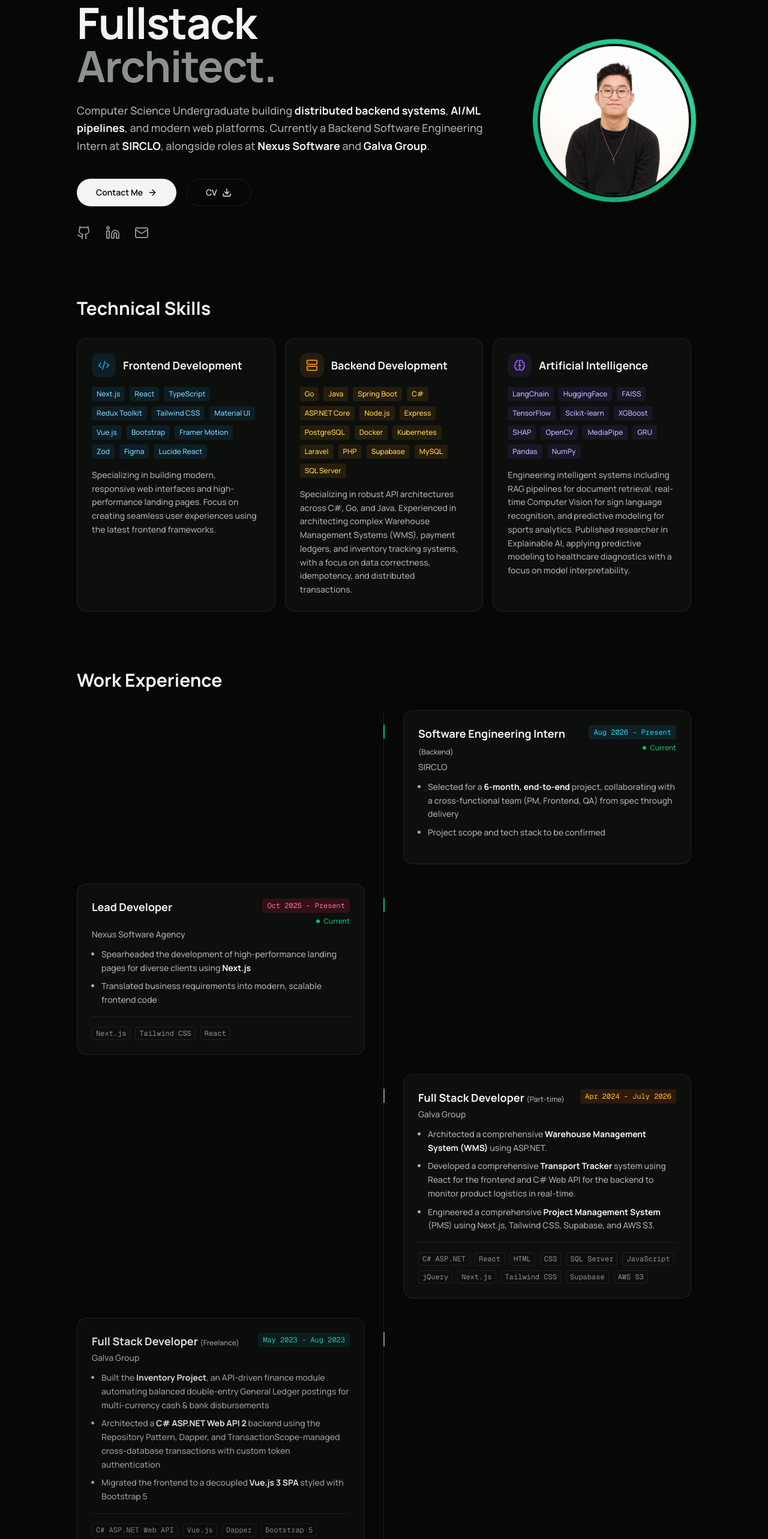
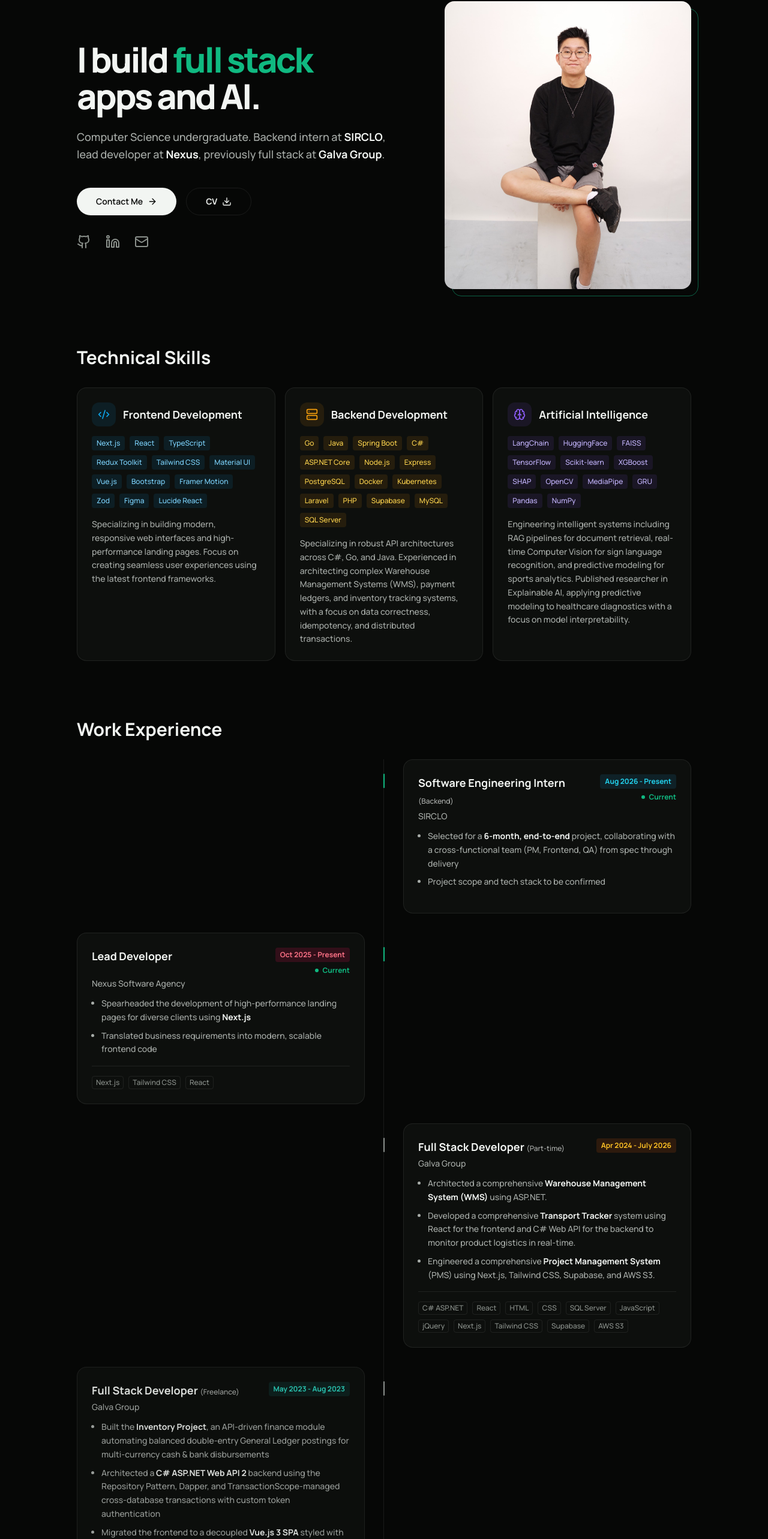
Before and after one commit to NichoHo/portfolio, a Next.js app: page /portfolio/ in a window 1280 px wide. Shown: the part 143-2709 px from the top of the page at 60% size. Built offline with nearby package versions, Linux system fonts and the light colour scheme.

Commit message:
style: redesign hero with full photo card, new headline, restore social icons; drop mono font on tags

```diff
--- a/app/page.tsx
+++ b/app/page.tsx
@@ -65,14 +65,12 @@ export default function Home() {
             className="relative flex-1 space-y-6 text-center md:text-left"
           >
 
-            <h1 className="text-5xl md:text-7xl font-bold tracking-tight text-[var(--text-primary)]">
-              Fullstack <br />
-              <span className="text-[var(--text-tertiary)]">Architect.</span>
+            <h1 className="text-5xl md:text-[3.25rem] lg:text-[3.6rem] font-extrabold tracking-tighter leading-[1.05] text-balance text-[var(--text-primary)]">
+              I build <span className="text-emerald-500">full stack</span> apps and AI.
             </h1>
 
-            <p className="text-lg text-[var(--text-secondary)] leading-relaxed">
-              Computer Science Undergraduate building <strong className="text-[var(--text-primary)]">distributed backend systems</strong>, <strong className="text-[var(--text-primary)]">AI/ML pipelines</strong>, and modern web platforms.
-              Currently a Backend Software Engineering Intern at <strong className="text-[var(--text-primary)]">SIRCLO</strong>, alongside roles at <strong className="text-[var(--text-primary)]">Nexus Software</strong> and <strong className="text-[var(--text-primary)]">Galva Group</strong>.
+            <p className="text-lg text-[var(--text-secondary)] leading-relaxed max-w-[48ch] mx-auto md:mx-0">
+              Computer Science undergraduate. Backend intern at <strong className="text-[var(--text-primary)]">SIRCLO</strong>, lead developer at <strong className="text-[var(--text-primary)]">Nexus</strong>, previously full stack at <strong className="text-[var(--text-primary)]">Galva Group</strong>.
             </p>
 
             <div className="flex flex-col sm:flex-row gap-4 pt-4 justify-center md:justify-start">
@@ -89,7 +87,7 @@ export default function Home() {
                 href="/portfolio/CV.pdf"
                 target="_blank"
                 rel="noopener noreferrer"
-                className="inline-flex items-center justify-center rounded-full border border-[var(--border)] px-8 py-3 text-sm font-medium transition-colors hover:bg-[var(--border)]"
+                className="inline-flex items-center justify-center rounded-full border border-[var(--border)] px-8 py-3 text-sm font-bold transition-colors hover:bg-[var(--border)]"
               >
                 CV <Download className="ml-2 w-4 h-4" />
               </a>
@@ -97,32 +95,32 @@ export default function Home() {
 
             <div className="flex gap-6 pt-2 text-[var(--text-tertiary)] justify-center md:justify-start">
               {/* GITHUB */}
-              <a href="https://github.com/NichoHo" target="_blank" rel="noopener noreferrer">
+              <a href="https://github.com/NichoHo" target="_blank" rel="noopener noreferrer" aria-label="GitHub">
                 <Github className="w-6 h-6 hover:text-[var(--text-primary)] cursor-pointer transition-colors" />
               </a>
               {/* LINKEDIN */}
-              <a href="https://www.linkedin.com/in/nichoho/" target="_blank" rel="noopener noreferrer">
+              <a href="https://www.linkedin.com/in/nichoho/" target="_blank" rel="noopener noreferrer" aria-label="LinkedIn">
                 <Linkedin className="w-6 h-6 hover:text-[var(--accent)] cursor-pointer transition-colors" />
               </a>
               {/* EMAIL */}
-              <a href="mailto:nikko150905@gmail.com">
+              <a href="mailto:nikko150905@gmail.com" aria-label="Email">
                 <Mail className="w-6 h-6 hover:text-[var(--text-primary)] cursor-pointer transition-colors" />
               </a>
             </div>
           </motion.div>
 
-          {/* IMAGE SIDE */}
+          {/* IMAGE SIDE: top of the photo is empty backdrop, so crop it with a 6:7 box anchored to the bottom */}
           <motion.div
-             initial={{ opacity: 0, scale: 0.9 }}
-             animate={{ opacity: 1, scale: 1 }}
-             transition={{ delay: 0.2, duration: 0.6, ease: easeOut }}
+             initial={{ opacity: 0, y: 16 }}
+             animate={{ opacity: 1, y: 0 }}
+             transition={{ delay: 0.15, duration: 0.6, ease: easeOut }}
              className="relative"
           >
-            <div className="absolute -inset-2 rounded-full bg-[conic-gradient(from_0deg,#10b981,#34d399,#10b981)] ring-spin" />
+            <div className="absolute inset-0 translate-x-3 translate-y-3 rounded-2xl border border-emerald-500/50" />
             <img
-              src="/portfolio/photo.jpg"
-              alt="Nicholas Ho"
-              className="relative w-48 h-48 md:w-64 md:h-64 object-cover rounded-full border-4 border-[var(--surface)] shadow-xl"
+              src="/portfolio/photo-full.jpg"
+              alt="Nicholas Ho sitting on a white block, smiling"
+              className="relative aspect-[6/7] h-[min(62dvh,30rem)] w-auto rounded-2xl object-cover object-bottom"
             />
           </motion.div>
         </section>
@@ -237,8 +235,8 @@ export default function Home() {
                                 <div className="flex justify-between items-start gap-3">
                                     <h3 className="font-bold text-[var(--text-primary)] text-lg">Software Engineering Intern <span className="text-xs font-normal opacity-70">(Backend)</span></h3>
                                     <div className="flex flex-col items-end gap-1.5 shrink-0">
-                                        <span className="font-mono text-cyan-600 dark:text-cyan-400 text-xs bg-cyan-50 dark:bg-cyan-900/30 px-2 py-1 rounded whitespace-nowrap">Aug 2026 - Present</span>
-                                        <span className="inline-flex items-center gap-1.5 text-xs font-medium text-[var(--accent)]">
+                                        <span className="text-cyan-600 dark:text-cyan-400 text-xs font-bold bg-cyan-50 dark:bg-cyan-900/30 px-2 py-1 rounded whitespace-nowrap">Aug 2026 - Present</span>
+                                        <span className="inline-flex items-center gap-1.5 text-xs font-bold text-[var(--accent)]">
                                             <span className="relative flex h-1.5 w-1.5">
                                                 <span className="animate-ping absolute inline-flex h-full w-full rounded-full bg-[var(--accent)] opacity-75"></span>
                                                 <span className="relative inline-flex rounded-full h-1.5 w-1.5 bg-[var(--accent)]"></span>
@@ -271,8 +269,8 @@ export default function Home() {
                                 <div className="flex justify-between items-start gap-3">
                                     <h3 className="font-bold text-[var(--text-primary)] text-lg">Lead Developer</h3>
                                     <div className="flex flex-col items-end gap-1.5 shrink-0">
-                                        <span className="font-mono text-rose-600 dark:text-rose-400 text-xs bg-rose-50 dark:bg-rose-900/30 px-2 py-1 rounded whitespace-nowrap">Oct 2025 - Present</span>
-                                        <span className="inline-flex items-center gap-1.5 text-xs font-medium text-[var(--accent)]">
+                                        <span className="text-rose-600 dark:text-rose-400 text-xs font-bold bg-rose-50 dark:bg-rose-900/30 px-2 py-1 rounded whitespace-nowrap">Oct 2025 - Present</span>
+                                        <span className="inline-flex items-center gap-1.5 text-xs font-bold text-[var(--accent)]">
                                             <span className="relative flex h-1.5 w-1.5">
                                                 <span className="animate-ping absolute inline-flex h-full w-full rounded-full bg-[var(--accent)] opacity-75"></span>
                                                 <span className="relative inline-flex rounded-full h-1.5 w-1.5 bg-[var(--accent)]"></span>
@@ -290,9 +288,9 @@ export default function Home() {
                             </ul>
 
                             <div className="pt-4 border-t border-[var(--border)] flex flex-wrap gap-2">
-                                <span className="text-xs font-mono text-[var(--text-tertiary)] border border-[var(--border)] px-1.5 py-0.5 rounded">Next.js</span>
-                                <span className="text-xs font-mono text-[var(--text-tertiary)] border border-[var(--border)] px-1.5 py-0.5 rounded">Tailwind CSS</span>
-                                <span className="text-xs font-mono text-[var(--text-tertiary)] border border-[var(--border)] px-1.5 py-0.5 rounded">React</span>
+                                <span className="text-xs text-[var(--text-tertiary)] border border-[var(--border)] px-1.5 py-0.5 rounded">Next.js</span>
+                                <span className="text-xs text-[var(--text-tertiary)] border border-[var(--border)] px-1.5 py-0.5 rounded">Tailwind CSS</span>
+                                <span className="text-xs text-[var(--text-tertiary)] border border-[var(--border)] px-1.5 py-0.5 rounded">React</span>
                             </div>
                         </Card>
                     </div>
@@ -310,7 +308,7 @@ export default function Home() {
                             <div className="flex flex-col gap-1 mb-3">
                                 <div className="flex justify-between items-start">
                                     <h3 className="font-bold text-[var(--text-primary)] text-lg">Full Stack Developer <span className="text-xs font-normal opacity-70">(Part-time)</span></h3>
-                                    <span className="font-mono text-amber-600 dark:text-amber-400 text-xs bg-amber-50 dark:bg-amber-900/30 px-2 py-1 rounded whitespace-nowrap">Apr 2024 - July 2026</span>
+                                    <span className="text-amber-600 dark:text-amber-400 text-xs font-bold bg-amber-50 dark:bg-amber-900/30 px-2 py-1 rounded whitespace-nowrap">Apr 2024 - July 2026</span>
                                 </div>
                                 <span className="text-[var(--text-secondary)] font-medium text-sm">Galva Group</span>
                             </div>
@@ -322,17 +320,17 @@ export default function Home() {
                             </ul>
 
                             <div className="pt-4 border-t border-[var(--border)] flex flex-wrap gap-2">
-                                <span className="text-xs font-mono text-[var(--text-tertiary)] border border-[var(--border)] px-1.5 py-0.5 rounded">C# ASP.NET</span>
-                                <span className="text-xs font-mono text-[var(--text-tertiary)] border border-[var(--border)] px-1.5 py-0.5 rounded">React</span>
-                                <span className="text-xs font-mono text-[var(--text-tertiary)] border border-[var(--border)] px-1.5 py-0.5 rounded">HTML</span>
-                                <span className="text-xs font-mono text-[var(--text-tertiary)] border border-[var(--border)] px-1.5 py-0.5 rounded">CSS</span>
-                                <span className="text-xs font-mono text-[var(--text-tertiary)] border border-[var(--border)] px-1.5 py-0.5 rounded">SQL Server</span>
-                                <span className="text-xs font-mono text-[var(--text-tertiary)] border border-[var(--border)] px-1.5 py-0.5 rounded">JavaScript</span>
-                                <span className="text-xs font-mono text-[var(--text-tertiary)] border border-[var(--border)] px-1.5 py-0.5 rounded">jQuery</span>
-                                <span className="text-xs font-mono text-[var(--text-tertiary)] border border-[var(--border)] px-1.5 py-0.5 rounded">Next.js</span>
-                                <span className="text-xs font-mono text-[var(--text-tertiary)] border border-[var(--border)] px-1.5 py-0.5 rounded">Tailwind CSS</span>
-                                <span className="text-xs font-mono text-[var(--text-tertiary)] border border-[var(--border)] px-1.5 py-0.5 rounded">Supabase</span>
-                                <span className="text-xs font-mono text-[var(--text-tertiary)] border border-[var(--border)] px-1.5 py-0.5 rounded">AWS S3</span>
+                                <span className="text-xs text-[var(--text-tertiary)] border border-[var(--border)] px-1.5 py-0.5 rounded">C# ASP.NET</span>
+                                <span className="text-xs text-[var(--text-tertiary)] border border-[var(--border)] px-1.5 py-0.5 rounded">React</span>
+                                <span className="text-xs text-[var(--text-tertiary)] border border-[var(--border)] px-1.5 py-0.5 rounded">HTML</span>
+                                <span className="text-xs text-[var(--text-tertiary)] border border-[var(--border)] px-1.5 py-0.5 rounded">CSS</span>
+                                <span className="text-xs text-[var(--text-tertiary)] border border-[var(--border)] px-1.5 py-0.5 rounded">SQL Server</span>
+                                <span className="text-xs text-[var(--text-tertiary)] border border-[var(--border)] px-1.5 py-0.5 rounded">JavaScript</span>
+                                <span className="text-xs text-[var(--text-tertiary)] border border-[var(--border)] px-1.5 py-0.5 rounded">jQuery</span>
+                                <span className="text-xs text-[var(--text-tertiary)] border border-[var(--border)] px-1.5 py-0.5 rounded">Next.js</span>
+                                <span className="text-xs text-[var(--text-tertiary)] border border-[var(--border)] px-1.5 py-0.5 rounded">Tailwind CSS</span>
+                                <span className="text-xs text-[var(--text-tertiary)] border border-[var(--border)] px-1.5 py-0.5 rounded">Supabase</span>
+                                <span className="text-xs text-[var(--text-tertiary)] border border-[var(--border)] px-1.5 py-0.5 rounded">AWS S3</span>
                             </div>
                         </Card>
                     </div>
@@ -350,7 +348,7 @@ export default function Home() {
                             <div className="flex flex-col gap-1 mb-3">
                                 <div className="flex justify-between items-start">
                                     <h3 className="font-bold text-[var(--text-primary)] text-lg">Full Stack Developer <span className="text-xs font-normal opacity-70">(Freelance)</span></h3>
-                                    <span className="font-mono text-teal-600 dark:text-teal-400 text-xs bg-teal-50 dark:bg-teal-900/30 px-2 py-1 rounded whitespace-nowrap">May 2023 - Aug 2023</span>
+                                    <span className="text-teal-600 dark:text-teal-400 text-xs font-bold bg-teal-50 dark:bg-teal-900/30 px-2 py-1 rounded whitespace-nowrap">May 2023 - Aug 2023</span>
                                 </div>
                                 <span className="text-[var(--text-secondary)] font-medium text-sm">Galva Group</span>
                             </div>
@@ -362,13 +360,13 @@ export default function Home() {
                             </ul>
 
                              <div className="pt-4 border-t border-[var(--border)] flex flex-wrap gap-2">
-                                <span className="text-xs font-mono text-[var(--text-tertiary)] border border-[var(--border)] px-1.5 py-0.5 rounded">C# ASP.NET Web API</span>
-                                <span className="text-xs font-mono text-[var(--text-tertiary)] border border-[var(--border)] px-1.5 py-0.5 rounded">Vue.js</span>
-                                <span className="text-xs font-mono text-[var(--text-tertiary)] border border-[var(--border)] px-1.5 py-0.5 rounded">Dapper</span>
-                                <span className="text-xs font-mono text-[var(--text-tertiary)] border border-[var(--border)] px-1.5 py-0.5 rounded">Bootstrap 5</span>
-                                <span className="text-xs font-mono text-[var(--text-tertiary)] border border-[var(--border)] px-1.5 py-0.5 rounded">SQL Server</span>
-                                <span className="text-xs font-mono text-[var(--text-tertiary)] border border-[var(--border)] px-1.5 py-0.5 rounded">DataTables.net</span>
-                                <span className="text-xs font-mono text-[var(--text-tertiary)] border border-[var(--border)] px-1.5 py-0.5 rounded">JavaScript</span>
+                                <span className="text-xs text-[var(--text-tertiary)] border border-[var(--border)] px-1.5 py-0.5 rounded">C# ASP.NET Web API</span>
+                                <span className="text-xs text-[var(--text-tertiary)] border border-[var(--border)] px-1.5 py-0.5 rounded">Vue.js</span>
+                                <span className="text-xs text-[var(--text-tertiary)] border border-[var(--border)] px-1.5 py-0.5 rounded">Dapper</span>
+                                <span className="text-xs text-[var(--text-tertiary)] border border-[var(--border)] px-1.5 py-0.5 rounded">Bootstrap 5</span>
+                                <span className="text-xs text-[var(--text-tertiary)] border border-[var(--border)] px-1.5 py-0.5 rounded">SQL Server</span>
+                                <span className="text-xs text-[var(--text-tertiary)] border border-[var(--border)] px-1.5 py-0.5 rounded">DataTables.net</span>
+                                <span className="text-xs text-[var(--text-tertiary)] border border-[var(--border)] px-1.5 py-0.5 rounded">JavaScript</span>
                             </div>
                         </Card>
                     </div>
@@ -386,7 +384,7 @@ export default function Home() {
                             <div className="flex flex-col gap-1 mb-3">
                                 <div className="flex justify-between items-start">
                                     <h3 className="font-bold text-[var(--text-primary)] text-lg">Software Developer <span className="text-xs font-normal opacity-70">(Intern)</span></h3>
-                                    <span className="font-mono text-fuchsia-600 dark:text-fuchsia-400 text-xs bg-fuchsia-50 dark:bg-fuchsia-900/30 px-2 py-1 rounded whitespace-nowrap">June 2022 - July 2022</span>
+                                    <span className="text-fuchsia-600 dark:text-fuchsia-400 text-xs font-bold bg-fuchsia-50 dark:bg-fuchsia-900/30 px-2 py-1 rounded whitespace-nowrap">June 2022 - July 2022</span>
                                 </div>
                                 <span className="text-[var(--text-secondary)] font-medium text-sm">Galva Group</span>
                             </div>
@@ -398,10 +396,10 @@ export default function Home() {
                             </ul>
 
                              <div className="pt-4 border-t border-[var(--border)] flex flex-wrap gap-2">
-                                <span className="text-xs font-mono text-[var(--text-tertiary)] border border-[var(--border)] px-1.5 py-0.5 rounded">VB.NET</span>
-                                <span className="text-xs font-mono text-[var(--text-tertiary)] border border-[var(--border)] px-1.5 py-0.5 rounded">SignalR</span>
-                                <span className="text-xs font-mono text-[var(--text-tertiary)] border border-[var(--border)] px-1.5 py-0.5 rounded">Google Maps API</span>
-                                <span className="text-xs font-mono text-[var(--text-tertiary)] border border-[var(--border)] px-1.5 py-0.5 rounded">SQL Server</span>
+                                <span className="text-xs text-[var(--text-tertiary)] border border-[var(--border)] px-1.5 py-0.5 rounded">VB.NET</span>
+                                <span className="text-xs text-[var(--text-tertiary)] border border-[var(--border)] px-1.5 py-0.5 rounded">SignalR</span>
+                                <span className="text-xs text-[var(--text-tertiary)] border border-[var(--border)] px-1.5 py-0.5 rounded">Google Maps API</span>
+                                <span className="text-xs text-[var(--text-tertiary)] border border-[var(--border)] px-1.5 py-0.5 rounded">SQL Server</span>
                             </div>
                         </Card>
                     </div>
@@ -417,7 +415,7 @@ export default function Home() {
               className="flex items-center justify-between"
             >
                 <h2 className="text-3xl font-bold text-[var(--text-primary)]">Selected Projects</h2>
-                <Link href="/projects" className="group flex items-center gap-2 text-sm font-medium text-[var(--accent)] hover:text-[var(--accent-soft)] transition-colors">
+                <Link href="/projects" className="group flex items-center gap-2 text-sm font-bold text-[var(--accent)] hover:text-[var(--accent-soft)] transition-colors">
                     View All Projects <ArrowRight className="w-4 h-4 group-hover:translate-x-1 transition-transform" />
                 </Link>
             </motion.div>
@@ -658,7 +656,26 @@ export default function Home() {
                     </a>
                 </motion.div>
 
-                {/* 4. AWS COMPUTE */}
+                {/* 4. MICROSOFT AZURE AI */}
+                <motion.div variants={fadeUp} className="flex items-center gap-4 p-4 hover:bg-[var(--border)]/40 transition-colors">
+                    <div className="w-10 h-10 rounded-lg overflow-hidden bg-white flex items-center justify-center border border-[var(--border)] shrink-0">
+                        <img src="/portfolio/azure-logo.jpg" alt="Microsoft Azure" className="w-full h-full object-cover" />
+                    </div>
+                    <div className="min-w-0 flex-1">
+                        <p className="font-bold text-[var(--text-primary)] text-sm truncate">Azure AI Fundamentals (AI-900T00-A)</p>
+                        <p className="text-xs text-[var(--text-tertiary)] truncate">Microsoft elevAIte Indonesia · Issued Apr 2025 · ID 69a03d23-9008-4c0a-ae46-96afc813dc8c</p>
+                    </div>
+                    <a
+                        href="/portfolio/azure-certificate.pdf"
+                        download="Azure_AI_Fundamentals_Certificate.pdf"
+                        aria-label="Download Certificate"
+                        className="p-2 rounded-lg border border-[var(--border)] text-[var(--text-secondary)] hover:text-[var(--accent)] hover:border-[var(--border-hover)] transition-colors shrink-0"
+                    >
+                        <Download className="w-4 h-4" />
+                    </a>
+                </motion.div>
+
+                {/* 5. AWS COMPUTE */}
                 <motion.div variants={fadeUp} className="flex items-center gap-4 p-4 hover:bg-[var(--border)]/40 transition-colors">
                     <div className="w-10 h-10 rounded-lg overflow-hidden bg-white flex items-center justify-center border border-[var(--border)] shrink-0">
                         <img src="/portfolio/aws-logo.jpg" alt="AWS" className="w-full h-full object-cover" />
@@ -677,24 +694,6 @@ export default function Home() {
                     </a>
                 </motion.div>
 
-                {/* 5. AWS CLOUD 101 */}
-                <motion.div variants={fadeUp} className="flex items-center gap-4 p-4 hover:bg-[var(--border)]/40 transition-colors">
-                    <div className="w-10 h-10 rounded-lg overflow-hidden bg-white flex items-center justify-center border border-[var(--border)] shrink-0">
-                        <img src="/portfolio/aws-logo.jpg" alt="AWS" className="w-full h-full object-cover" />
-                    </div>
-                    <div className="min-w-0 flex-1">
-                        <p className="font-bold text-[var(--text-primary)] text-sm truncate">Introduction to Cloud 101</p>
-                        <p className="text-xs text-[var(--text-tertiary)] truncate">AWS Educate · Issued Oct 2024</p>
-                    </div>
-                    <a
-                        href="https://www.credly.com/badges/8bc28ca2-d1db-49e0-802a-f78b4ad922f8/linked_in_profile"
-                        target="_blank"
-                        aria-label="Verify on Credly"
-                        className="p-2 rounded-lg border border-[var(--border)] text-[var(--text-secondary)] hover:text-[var(--accent)] hover:border-[var(--border-hover)] transition-colors shrink-0"
-                    >
-                        <ExternalLink className="w-4 h-4" />
-                    </a>
-                </motion.div>
             </motion.div>
         </section>
 
```
Also changed, not shown: public/photo-full.jpg (added), public/photo.jpg (deleted).
